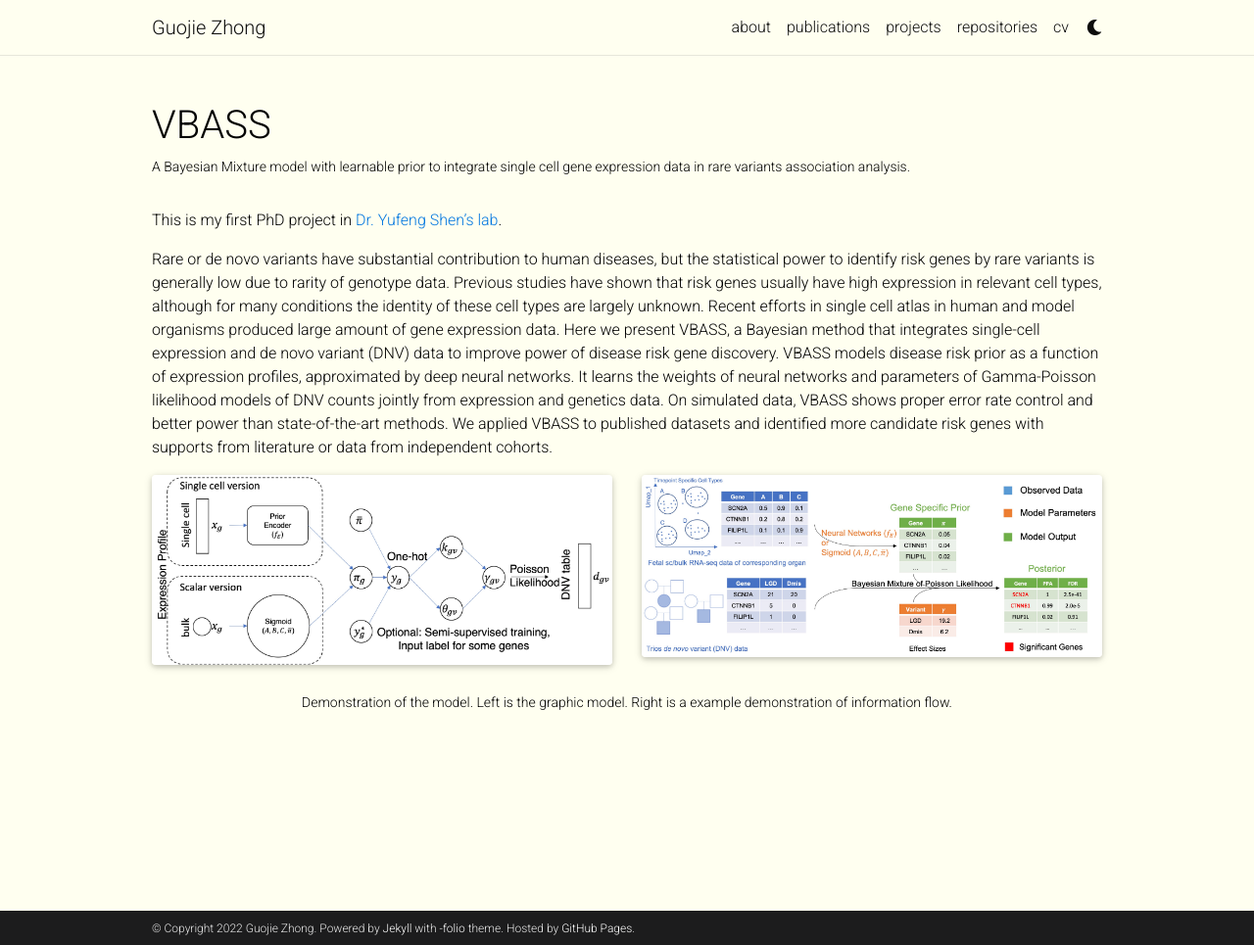
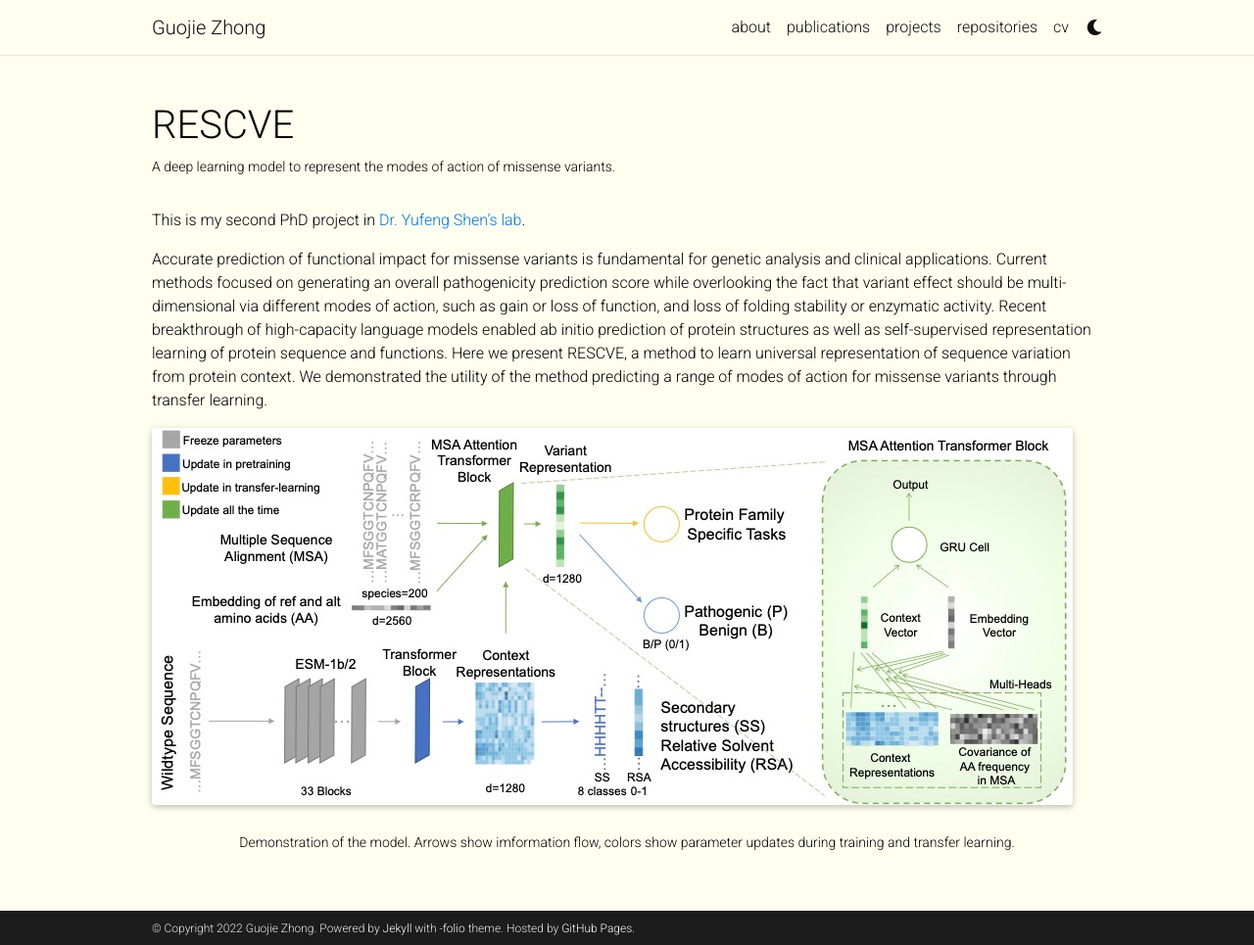
Before and after one commit to zhongguojie1998/GuojieZhong, a Jekyll site: the page built from _projects/RESCVE.md, in a window 1280 px wide and 965 px high. Shown: the whole window at 98% size. Built offline with Jekyll 4.4.1, drawn with Linux system fonts in a browser that asks for light colours; full-size pictures stand in for the smaller copies a plugin makes; comment, search, counter and statistics services are not loaded; a style sheet for code colours, icons or effects is not loaded.

Commit message:
Update RESCVE.md

```diff
--- a/_projects/RESCVE.md
+++ b/_projects/RESCVE.md
@@ -1,24 +1,21 @@
 ---
 layout: page
-title: VBASS
-description: A Bayesian Mixture model with learnable prior to integrate single cell gene expression data in rare variants association analysis.
-img: assets/img/VBASS.jpg
+title: RESCVE
+description: A deep learning model to represent the modes of action of missense variants.
+img: assets/img/RESCVE.jpg
 importance: 2
 category: work
 ---
 
-This is my first PhD project in <a href="http://www.columbia.edu/~ys2411/">Dr. Yufeng Shen's lab</a>.
+This is my second PhD project in <a href="http://www.columbia.edu/~ys2411/">Dr. Yufeng Shen's lab</a>.
 
-Rare or de novo variants have substantial contribution to human diseases, but the statistical power to identify risk genes by rare variants is generally low due to rarity of genotype data. Previous studies have shown that risk genes usually have high expression in relevant cell types, although for many conditions the identity of these cell types are largely unknown. Recent efforts in single cell atlas in human and model organisms produced large amount of gene expression data. Here we present VBASS, a Bayesian method that integrates single-cell expression and de novo variant (DNV) data to improve power of disease risk gene discovery. VBASS models disease risk prior as a function of expression profiles, approximated by deep neural networks. It learns the weights of neural networks and parameters of Gamma-Poisson likelihood models of DNV counts jointly from expression and genetics data. On simulated data, VBASS shows proper error rate control and better power than state-of-the-art methods. We applied VBASS to published datasets and identified more candidate risk genes with supports from literature or data from independent cohorts.
+Accurate prediction of functional impact for missense variants is fundamental for genetic analysis and clinical applications. Current methods focused on generating an overall pathogenicity prediction score while overlooking the fact that variant effect should be multi-dimensional via different modes of action, such as gain or loss of function, and loss of folding stability or enzymatic activity. Recent breakthrough of high-capacity language models enabled ab initio prediction of protein structures as well as self-supervised representation learning of protein sequence and functions. Here we present RESCVE, a method to learn universal representation of sequence variation from protein context. We demonstrated the utility of the method predicting a range of modes of action for missense variants through transfer learning.
 
 <div class="row">
     <div class="col-sm mt-3 mt-md-0">
-        {% include figure.html path="assets/img/VBASS.jpg" title="example image" class="img-fluid rounded z-depth-1" %}
-    </div>
-    <div class="col-sm mt-3 mt-md-0">
-        {% include figure.html path="assets/img/VBASS_2.jpg" title="example image" class="img-fluid rounded z-depth-1" %}
+        {% include figure.html path="assets/img/RESCVE.jpg" title="example image" class="img-fluid rounded z-depth-1" %}
     </div>
 </div>
 <div class="caption">
-    Demonstration of the model. Left is the graphic model. Right is a example demonstration of information flow.
+    Demonstration of the model. Arrows show imformation flow, colors show parameter updates during training and transfer learning.
 </div>
```
